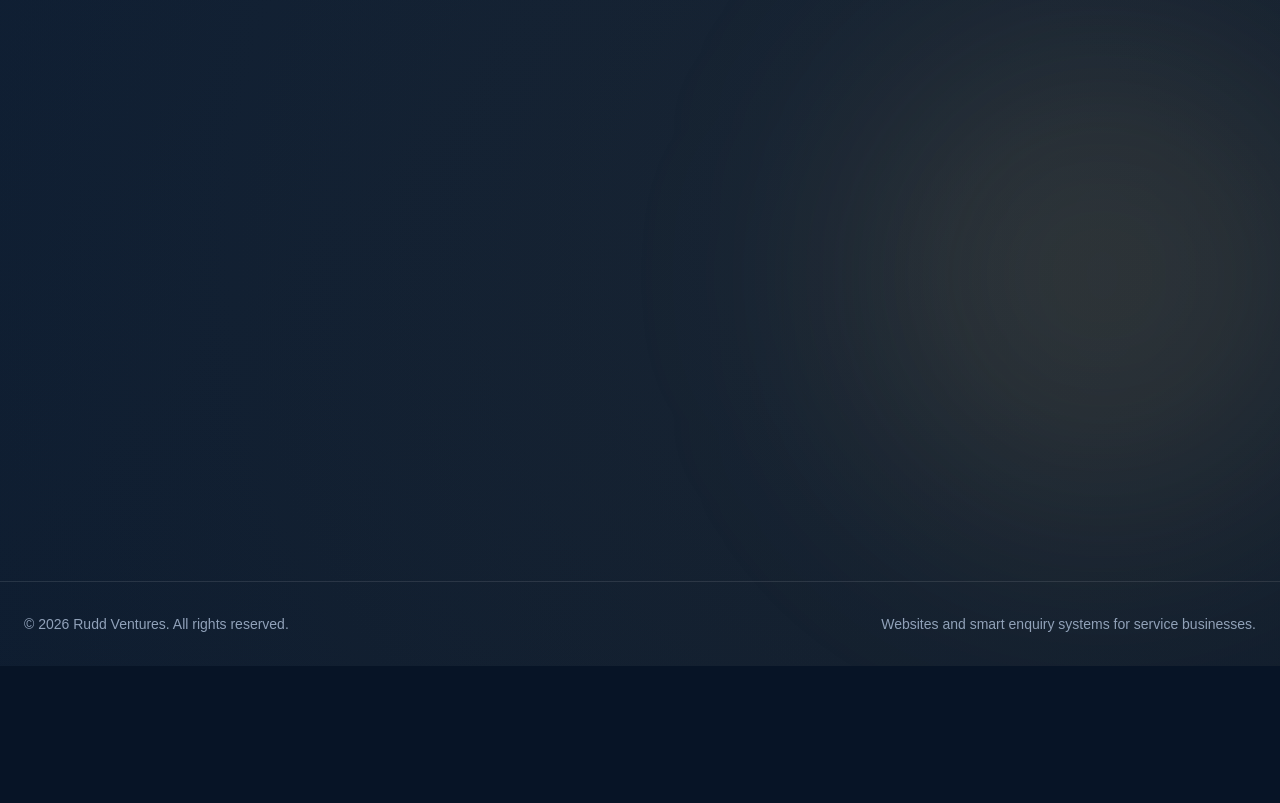
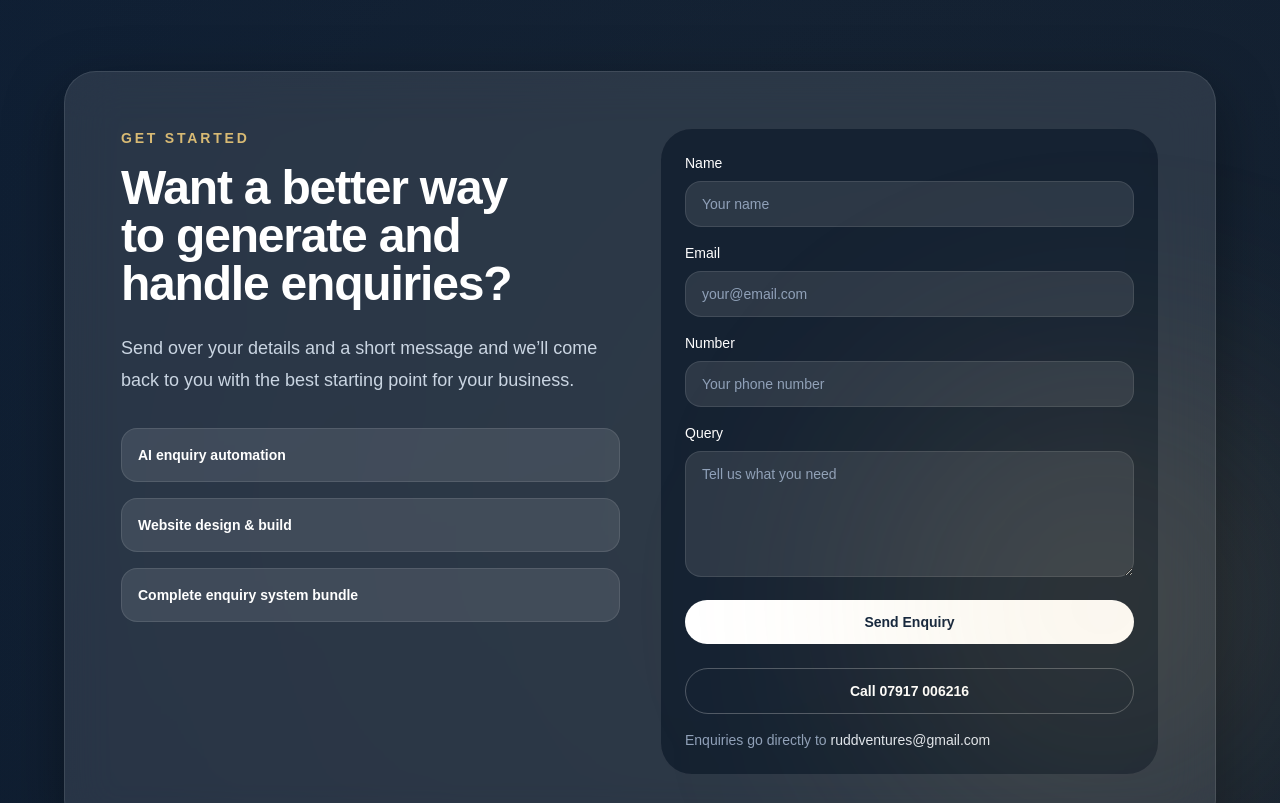
Before and after one commit to RuddVentures/ruddventures-website, a Next.js app: page / in a window 1280 px wide. Shown: the part 4700-5503 px from the top of the page. Before the commit the page ends 5366 px from the top, so only its background shows below. Built offline with nearby package versions, Linux system fonts and the light colour scheme.

Commit message:
Initial commit - Rudd Ventures website

```diff
--- a/app/page.tsx
+++ b/app/page.tsx
@@ -1,3 +1,5 @@
+import ContactForm from "@/components/contact-form";
+
 export default function Home() {
   const problems = [
     "New enquiries sit too long in the inbox",
@@ -528,60 +530,16 @@ export default function Home() {
         </div>
       </section>
 
-      <section id="contact" className="px-6 py-20">
-        <div className="mx-auto max-w-6xl rounded-[2rem] border border-white/10 bg-white/10 px-8 py-14 text-white shadow-[0_20px_60px_rgba(0,0,0,0.35)] backdrop-blur-xl md:px-14 fade-up">
-          <div className="grid gap-10 lg:grid-cols-2 lg:items-center">
-            <div>
-              <p className="text-sm font-semibold uppercase tracking-[0.2em] text-[#D8BA74]">
-                Get started
-              </p>
-              <h2 className="mt-4 text-3xl font-semibold tracking-tight md:text-5xl">
-                Want a better way to generate and handle enquiries?
-              </h2>
-              <p className="mt-6 max-w-2xl text-lg leading-8 text-slate-300">
-                Book a quick conversation and we’ll show you the best starting
-                point for your business, whether that is a website, an enquiry
-                system, or a complete bundled setup.
-              </p>
-            </div>
-
-            <div className="rounded-[2rem] border border-white/10 bg-[#071426]/50 p-6">
-              <div className="space-y-4">
-                <div className="rounded-2xl bg-white/10 p-4">
-                  <p className="text-sm font-semibold text-white">
-                    AI enquiry automation
-                  </p>
-                </div>
-                <div className="rounded-2xl bg-white/10 p-4">
-                  <p className="text-sm font-semibold text-white">
-                    Website design & build
-                  </p>
-                </div>
-                <div className="rounded-2xl bg-white/10 p-4">
-                  <p className="text-sm font-semibold text-white">
-                    Complete enquiry system bundle
-                  </p>
-                </div>
-              </div>
-
-              <div className="mt-8 flex flex-col gap-4 sm:flex-row">
-                <a
-                  href="mailto:ruddventures@gmail.com"
-                  className="rounded-full bg-white px-6 py-3 text-center text-sm font-semibold text-[#0B1F3A] transition duration-300 hover:-translate-y-0.5 hover:bg-slate-100"
-                >
-                  Email Us
-                </a>
-                <a
-                  href="tel:07917006216"
-                  className="rounded-full border border-white/25 px-6 py-3 text-center text-sm font-semibold text-white transition duration-300 hover:-translate-y-0.5 hover:border-white"
-                >
-                  Call 07917 006216
-                </a>
-              </div>
-            </div>
-          </div>
-        </div>
-      </section>
+      <ContactForm
+        eyebrow="Get started"
+        title="Want a better way to generate and handle enquiries?"
+        description="Send over your details and a short message and we’ll come back to you with the best starting point for your business."
+        highlights={[
+          "AI enquiry automation",
+          "Website design & build",
+          "Complete enquiry system bundle",
+        ]}
+      />
 
       <footer className="border-t border-white/10 px-6 py-8">
         <div className="mx-auto flex max-w-7xl flex-col gap-3 text-sm text-slate-400 md:flex-row md:items-center md:justify-between">
--- /dev/null
+++ b/components/contact-form.tsx
@@ -0,0 +1,154 @@
+type ContactFormProps = {
+  eyebrow: string;
+  title: string;
+  description: string;
+  highlights: string[];
+};
+
+export default function ContactForm({
+  eyebrow,
+  title,
+  description,
+  highlights,
+}: ContactFormProps) {
+  return (
+    <section id="contact" className="px-6 py-20">
+      <div className="mx-auto max-w-6xl rounded-[2rem] border border-white/10 bg-white/10 px-8 py-14 text-white shadow-[0_20px_60px_rgba(0,0,0,0.35)] backdrop-blur-xl md:px-14">
+        <div className="grid gap-10 lg:grid-cols-2 lg:items-start">
+
+          {/* LEFT SIDE */}
+          <div>
+            <p className="text-sm font-semibold uppercase tracking-[0.2em] text-[#D8BA74]">
+              {eyebrow}
+            </p>
+
+            <h2 className="mt-4 text-3xl font-semibold tracking-tight md:text-5xl">
+              {title}
+            </h2>
+
+            <p className="mt-6 max-w-2xl text-lg leading-8 text-slate-300">
+              {description}
+            </p>
+
+            <div className="mt-8 space-y-4">
+              {highlights.map((highlight) => (
+                <div
+                  key={highlight}
+                  className="rounded-2xl border border-white/10 bg-white/10 p-4"
+                >
+                  <p className="text-sm font-semibold text-white">
+                    {highlight}
+                  </p>
+                </div>
+              ))}
+            </div>
+          </div>
+
+          {/* RIGHT SIDE (FORM) */}
+          <div className="rounded-[2rem] border border-white/10 bg-[#071426]/60 p-6">
+            <form
+              action="https://formsubmit.co/ruddventures@gmail.com"
+              method="POST"
+              className="space-y-4"
+            >
+              <input
+                type="hidden"
+                name="_subject"
+                value="New website enquiry - Rudd Ventures"
+              />
+              <input type="hidden" name="_captcha" value="false" />
+              <input
+                type="text"
+                name="_honey"
+                className="hidden"
+                tabIndex={-1}
+                autoComplete="off"
+              />
+
+              {/* NAME */}
+              <div>
+                <label className="mb-2 block text-sm font-medium text-white">
+                  Name
+                </label>
+                <input
+                  name="name"
+                  type="text"
+                  required
+                  className="w-full rounded-2xl border border-white/10 bg-white/10 px-4 py-3 text-sm text-white outline-none placeholder:text-slate-400 focus:border-[#D8BA74]"
+                  placeholder="Your name"
+                />
+              </div>
+
+              {/* EMAIL */}
+              <div>
+                <label className="mb-2 block text-sm font-medium text-white">
+                  Email
+                </label>
+                <input
+                  name="email"
+                  type="email"
+                  required
+                  className="w-full rounded-2xl border border-white/10 bg-white/10 px-4 py-3 text-sm text-white outline-none placeholder:text-slate-400 focus:border-[#D8BA74]"
+                  placeholder="your@email.com"
+                />
+              </div>
+
+              {/* PHONE */}
+              <div>
+                <label className="mb-2 block text-sm font-medium text-white">
+                  Number
+                </label>
+                <input
+                  name="phone"
+                  type="tel"
+                  required
+                  className="w-full rounded-2xl border border-white/10 bg-white/10 px-4 py-3 text-sm text-white outline-none placeholder:text-slate-400 focus:border-[#D8BA74]"
+                  placeholder="Your phone number"
+                />
+              </div>
+
+              {/* MESSAGE */}
+              <div>
+                <label className="mb-2 block text-sm font-medium text-white">
+                  Query
+                </label>
+                <textarea
+                  name="message"
+                  required
+                  rows={5}
+                  className="w-full rounded-2xl border border-white/10 bg-white/10 px-4 py-3 text-sm text-white outline-none placeholder:text-slate-400 focus:border-[#D8BA74]"
+                  placeholder="Tell us what you need"
+                />
+              </div>
+
+              {/* BUTTON */}
+              <button
+                type="submit"
+                className="w-full rounded-full bg-white px-6 py-3 text-sm font-semibold text-[#0B1F3A] hover:bg-slate-100"
+              >
+                Send Enquiry
+              </button>
+            </form>
+
+            {/* CALL BUTTON */}
+            <div className="mt-6">
+              <a
+                href="tel:07917006216"
+                className="block rounded-full border border-white/25 px-6 py-3 text-center text-sm font-semibold text-white hover:border-white"
+              >
+                Call 07917 006216
+              </a>
+            </div>
+
+            <p className="mt-4 text-sm text-slate-400">
+              Enquiries go directly to{" "}
+              <span className="text-slate-200">
+                ruddventures@gmail.com
+              </span>
+            </p>
+          </div>
+        </div>
+      </div>
+    </section>
+  );
+}
```
